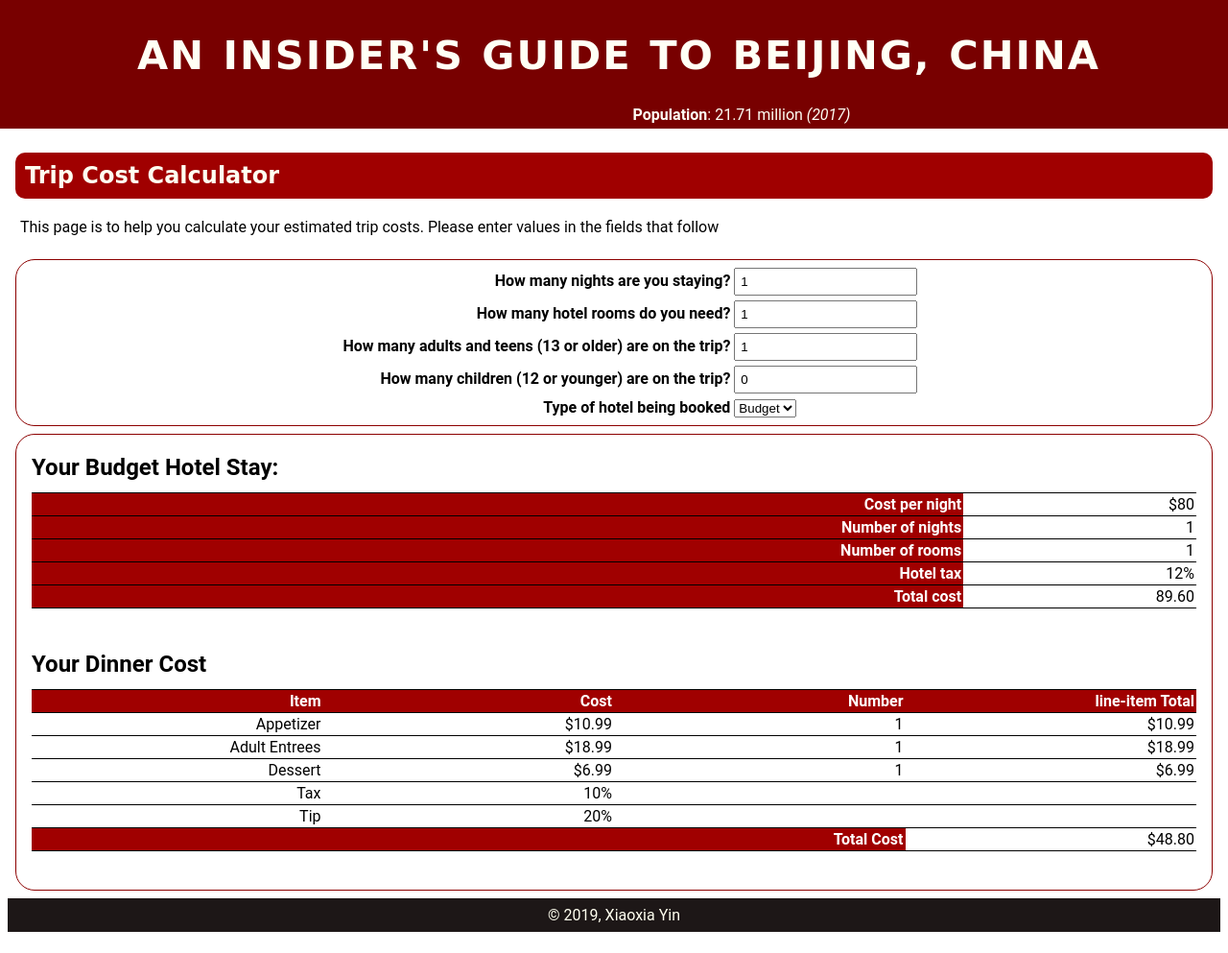
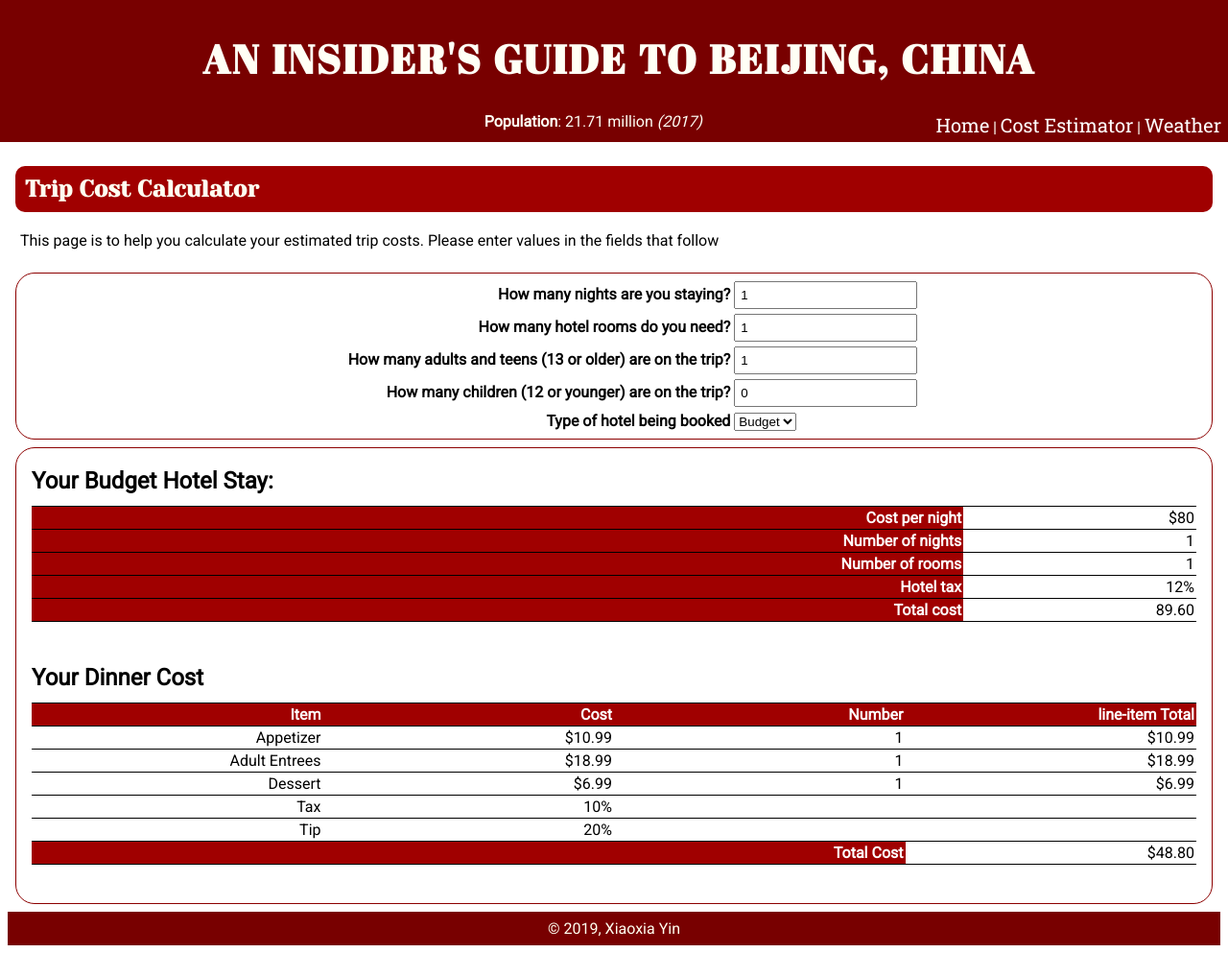
Before and after one commit to yinxx2019/insider, a plain HTML site: page costestimator.html in a window 1280 px wide. Shown: the whole page at 96% size. Drawn offline with Linux system fonts and the light colour scheme.

Commit message:
edit nav and sub pages

```diff
--- a/costestimator.html
+++ b/costestimator.html
@@ -4,12 +4,18 @@
     <meta charset="utf-8">
     <meta name="viewport" content="width=device-width">
     <link rel="stylesheet" type="text/css" href="style.css">
+    <link href="https://fonts.googleapis.com/css?family=Abril+Fatface|Roboto|Yeseva+One|Roboto+Slab&display=swap" rel="stylesheet">
     <title>An Insider's Guide to Beijing: Trip Cost Estimator</title>
   </head>
   <body>
     <header id="bodyheader">
       <h1>An Insider's Guide to Beijing, China</h1>
       <div><b>Population</b>: 21.71 million <i>(2017)</i></div>
+      <nav>
+        <a href="/">Home</a> |
+        <a href="/costestimator">Cost Estimator</a> |
+        <a href="/weather">Weather</a>
+      </nav>
     </header>
     <section id="calcintro">
       <header>
--- a/style.css
+++ b/style.css
@@ -61,7 +61,6 @@ h1+div {
 }
 
 nav {
-    display: inline-block;
     font-family: 'Roboto Slab', serif;
     float: right;
     padding-right: 12px;
@@ -72,7 +71,7 @@ nav a {
     text-decoration: none;
     font-size: 20px;
     transition-property: color;
-    transition-duration: 0.5s;
+    transition-duration: 0.2s;
 }
 
 nav a:hover {
@@ -81,7 +80,7 @@ nav a:hover {
 
 footer {
     text-align: center;
-    background-color: #1d1717;
+    background-color: rgb(120, 0, 0);
     color: #fffff0;
     padding: 8px;
 }
```
Also changed, not shown: index.html (+2 -2 lines), weather.html (+6 -0 lines).
